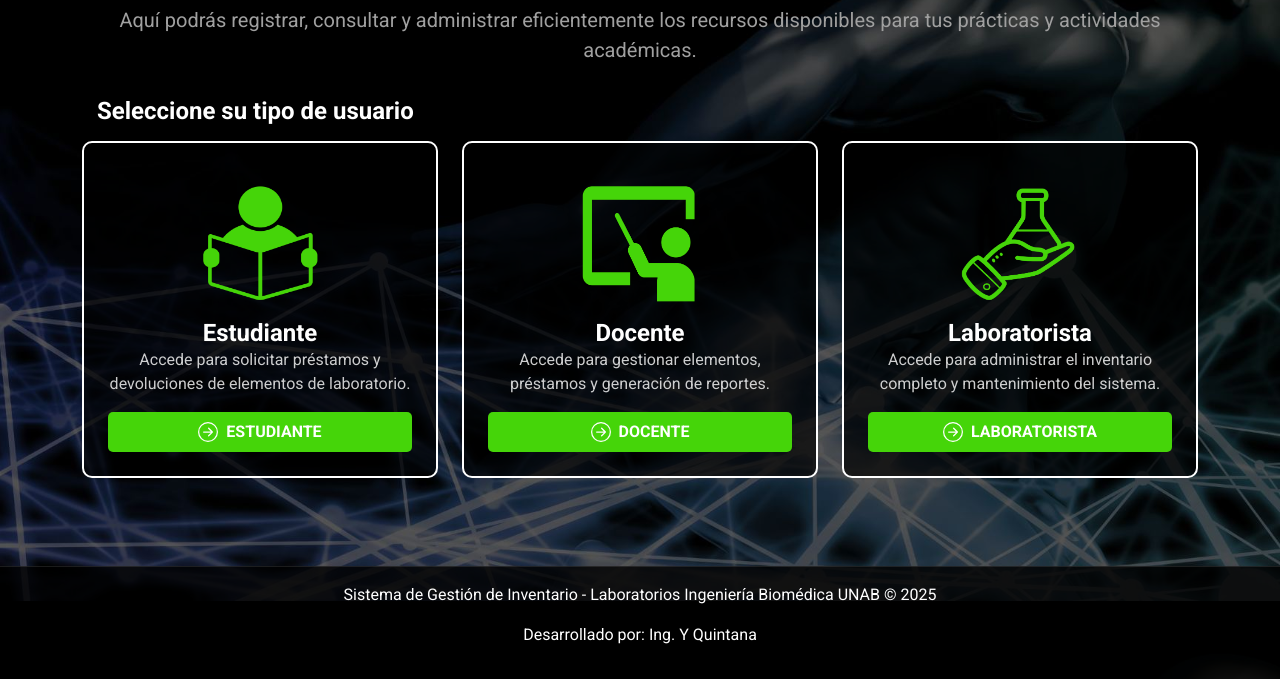
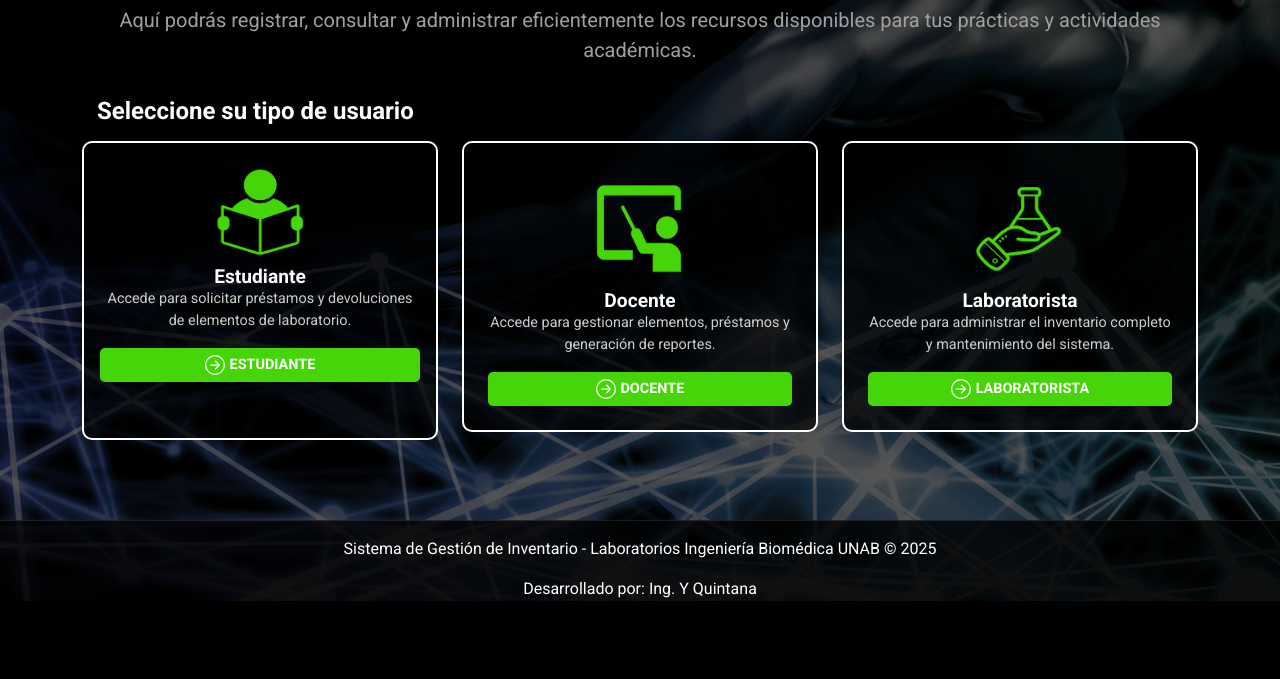
Before and after one commit to Yeimyqv/Inventario-Biomedica-UNAB2, a Flask app: page /sede-jardin in a window 1280 px wide. Shown: the part 199-878 px from the top of the page. After the commit the page ends 800 px from the top, so only its background shows below. Run offline with Flask 3, Linux system fonts and the light colour scheme.

Commit message:
Shrunk user selection modules
Reduced the size of user selection modules by adjusting font sizes, margins, padding, and image dimensions in `static/css/sede-jardin.css` and `templates/index.html` to improve layout.

Replit-Commit-Author: Agent
Replit-Commit-Session-Id: 98c4e6ae-b414-464a-bb9a-7503bb30d595
Replit-Commit-Screenshot-Url: https://storage.googleapis.com/screenshot-production-us-central1/05578733-2a38-48f9-944f-59e9320094c0/115a6675-74c5-4dc7-aadb-41ef74f790bb.jpg

```diff
--- a/static/css/sede-jardin.css
+++ b/static/css/sede-jardin.css
@@ -65,36 +65,39 @@ body {
 }
 
 .user-icon {
-  width: 120px;
-  height: 120px;
+  width: 90px;  /* Reducido en 25% de 120px */
+  height: 90px; /* Reducido en 25% de 120px */
   margin: 0 auto;
   display: block;
 }
 
 .card-title {
-  font-size: 1.5rem;
+  font-size: 1.2rem; /* Reducido de 1.5rem */
   font-weight: 700;
-  margin-top: 1rem;
+  margin-top: 0.5rem; /* Reducido de 1rem */
   color: var(--text-light);
 }
 
 .card-text {
   color: rgba(255, 255, 255, 0.8);
+  font-size: 0.9rem; /* Reducido para que quepa mejor en las tarjetas */
+  margin-bottom: 0.5rem;
 }
 
 .btn-user {
   background-color: var(--primary-color);
   color: var(--text-light);
   border: none;
-  padding: 0.5rem 1.5rem;
+  padding: 0.4rem 1rem; /* Reducido de 0.5rem 1.5rem */
   border-radius: 5px;
   font-weight: 600;
+  font-size: 0.9rem; /* Reducido para botones más pequeños */
   text-transform: uppercase;
   transition: all 0.3s ease;
   display: flex;
   align-items: center;
   justify-content: center;
-  gap: 0.5rem;
+  gap: 0.3rem; /* Reducido de 0.5rem */
 }
 
 .btn-user:hover {
--- a/templates/index.html
+++ b/templates/index.html
@@ -53,10 +53,10 @@
         <div class="col-12 text-start mb-2">
           <h3 style="color: white; font-weight: 600; font-size: 1.5rem; padding-left: 15px;">Seleccione su tipo de usuario</h3>
         </div>
-        <div class="col-md-4 mb-4">
+        <div class="col-md-4 mb-3">
           <div class="user-card">
-            <div class="card-body text-center p-4">
-              <img src="/static/images/icono-estudiante.png" alt="Estudiante" class="user-icon my-3">
+            <div class="card-body text-center p-3">
+              <img src="/static/images/icono-estudiante.png" alt="Estudiante" class="user-icon my-2">
               <h3 class="card-title">Estudiante</h3>
               <p class="card-text">Accede para solicitar préstamos y devoluciones de elementos de laboratorio.</p>
               <button class="btn btn-user mt-3 w-100" onclick="selectUserType('estudiante')">
```
